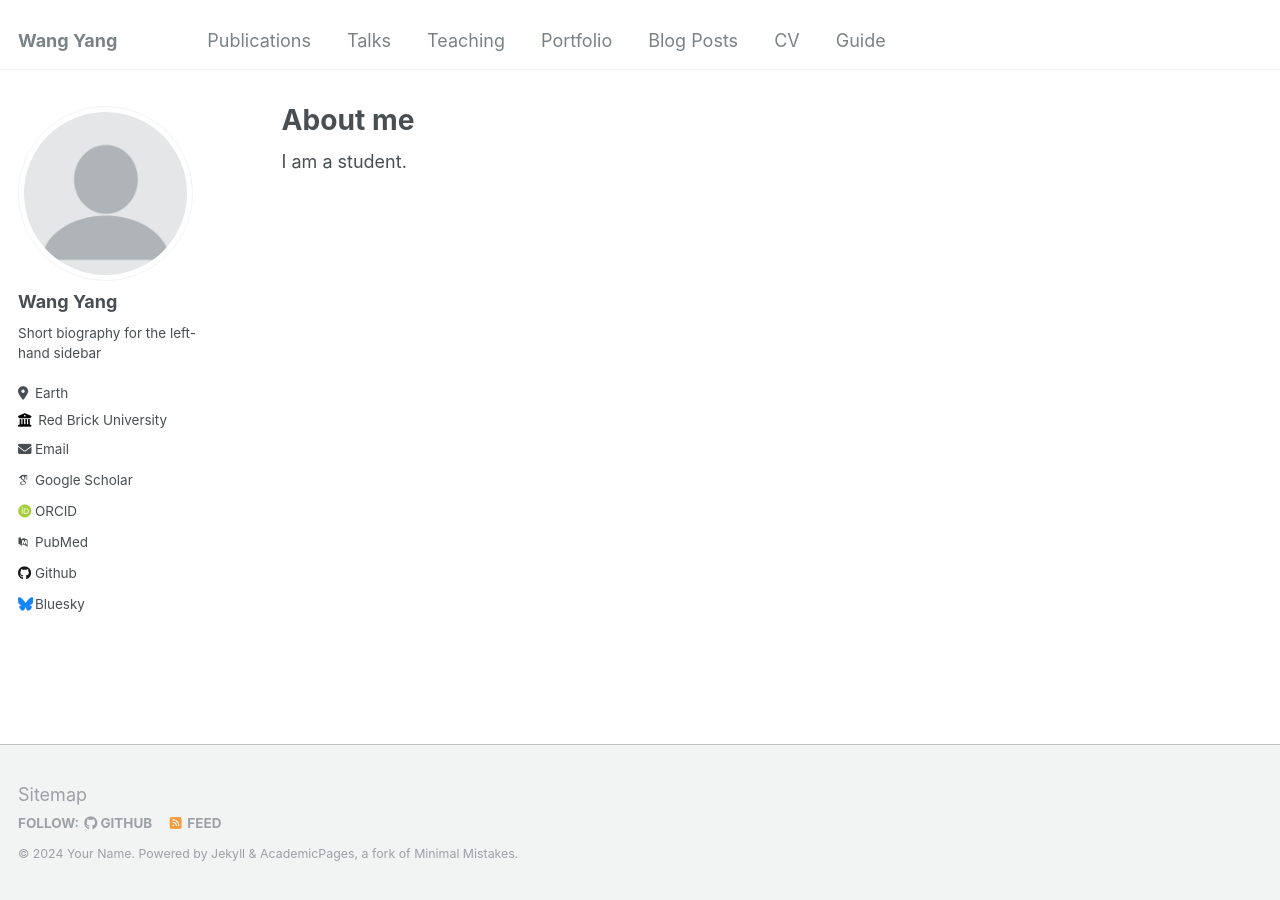
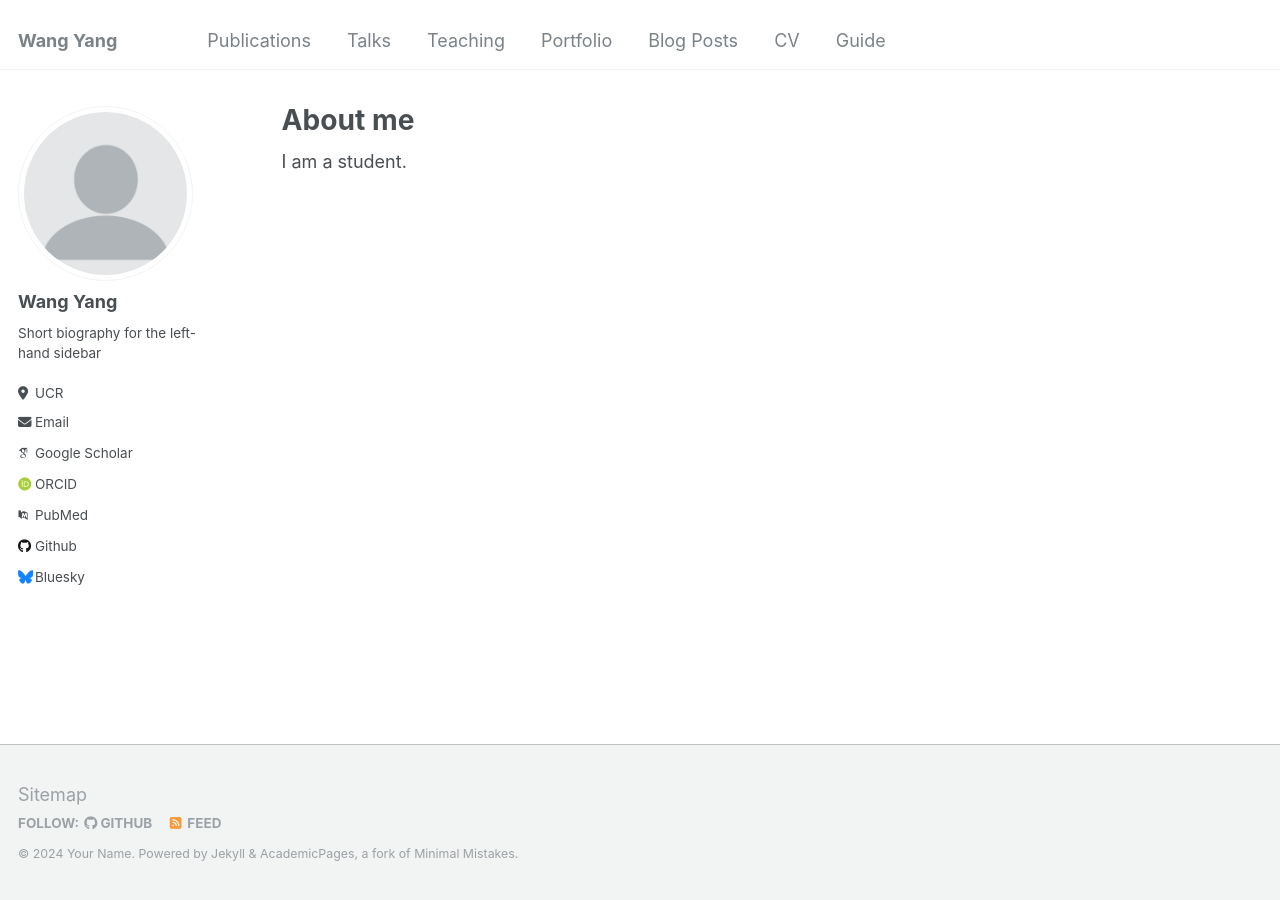
Before and after one commit to uservan/uservan.github.io, a Jekyll site: the page built from _pages/about.md, in a window 1280 px wide. Built offline with Jekyll 4.4.1, drawn with Linux system fonts in a browser that asks for light colours; some web fonts are replaced.

Commit message:
Update _config.yml

```diff
--- a/_config.yml
+++ b/_config.yml
@@ -25,8 +25,8 @@ author:
   name             : "Wang Yang"
   pronouns         : # example: "she/her"
   bio              : "Short biography for the left-hand sidebar"
-  location         : "Earth"
-  employer         : "Red Brick University"
+  location         : "UCR"
+  employer         : # "Red Brick University"
   uri              : # URL
   email            : "wyang107@ucr.edu"
 
```
